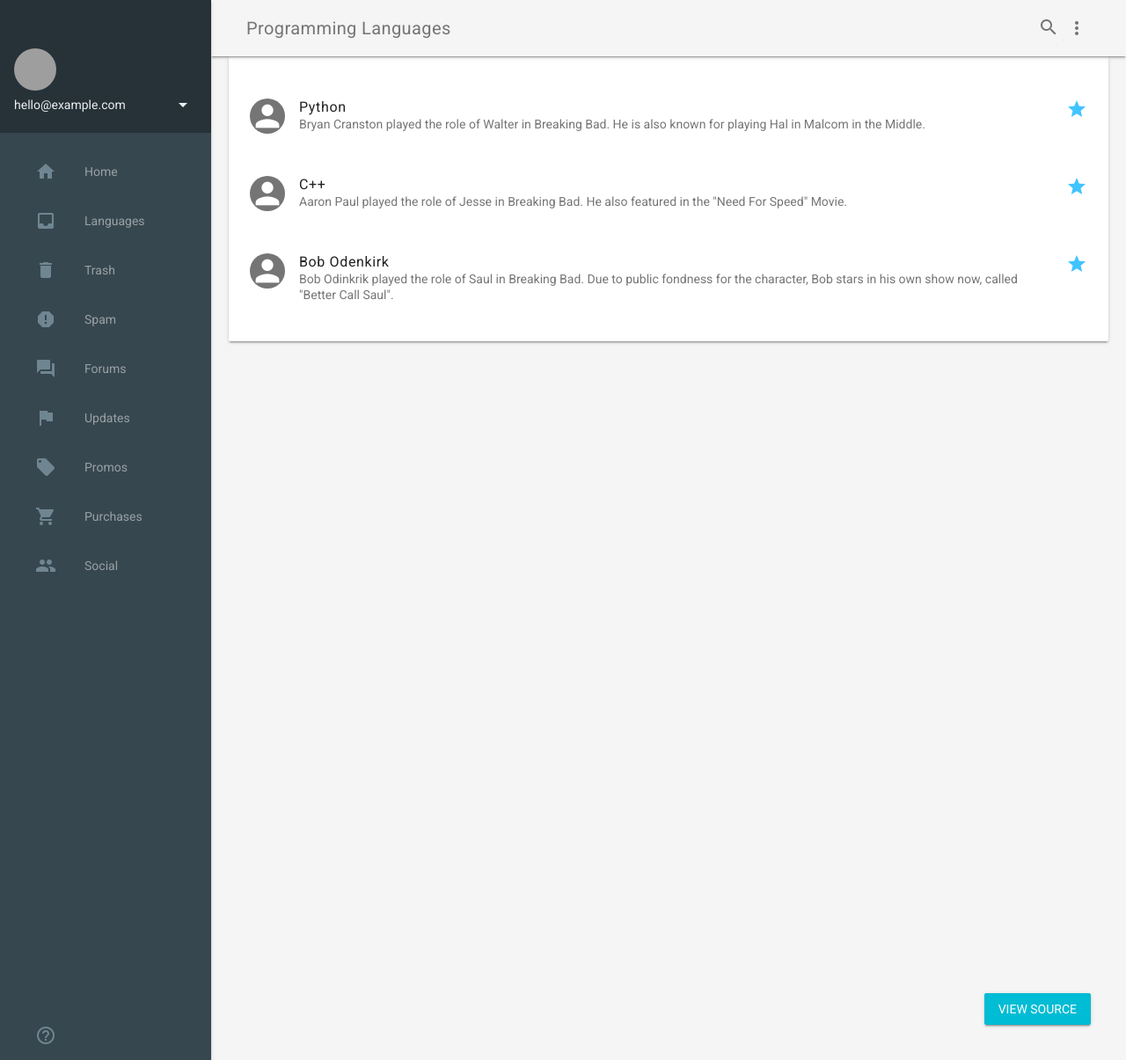
After one commit to ralsuwaidi/djangoApp, a Django app: page /dashboard/languages/ in a window 1280 px wide. The commit adds this page. Shown: the whole page at 88% size. Run offline with Django 3.2, Linux system fonts and the light colour scheme; grey boxes are pictures that could not be loaded.

Commit message:
languages

```diff
--- /dev/null
+++ b/dashboard/templates/dashboard/languages.html
@@ -0,0 +1,489 @@
+<!doctype html>
+<!--
+  Material Design Lite
+  Copyright 2015 Google Inc. All rights reserved.
+
+  Licensed under the Apache License, Version 2.0 (the "License");
+  you may not use this file except in compliance with the License.
+  You may obtain a copy of the License at
+
+      https://www.apache.org/licenses/LICENSE-2.0
+
+  Unless required by applicable law or agreed to in writing, software
+  distributed under the License is distributed on an "AS IS" BASIS,
+  WITHOUT WARRANTIES OR CONDITIONS OF ANY KIND, either express or implied.
+  See the License for the specific language governing permissions and
+  limitations under the License
+-->
+<html lang="en">
+
+<head>
+    <meta charset="utf-8">
+    <meta http-equiv="X-UA-Compatible" content="IE=edge">
+    <meta name="description" content="A front-end template that helps you build fast, modern mobile web apps.">
+    <meta name="viewport" content="width=device-width, initial-scale=1.0, minimum-scale=1.0">
+    <title>Languages Design Lite</title>
+
+    <!-- Add to homescreen for Chrome on Android -->
+    <meta name="mobile-web-app-capable" content="yes">
+    <link rel="icon" sizes="192x192" href="images/android-desktop.png">
+
+    <!-- Add to homescreen for Safari on iOS -->
+    <meta name="apple-mobile-web-app-capable" content="yes">
+    <meta name="apple-mobile-web-app-status-bar-style" content="black">
+    <meta name="apple-mobile-web-app-title" content="Material Design Lite">
+    <link rel="apple-touch-icon-precomposed" href="images/ios-desktop.png">
+
+    <!-- Tile icon for Win8 (144x144 + tile color) -->
+    <meta name="msapplication-TileImage" content="images/touch/ms-touch-icon-144x144-precomposed.png">
+    <meta name="msapplication-TileColor" content="#3372DF">
+
+    <link rel="shortcut icon" href="images/favicon.png">
+
+    <!-- SEO: If your mobile URL is different from the desktop URL, add a canonical link to the desktop page https://developers.google.com/webmasters/smartphone-sites/feature-phones -->
+    <!--
+    <link rel="canonical" href="http://www.example.com/">
+    -->
+
+    <link rel="stylesheet" href="https://fonts.googleapis.com/css?family=Roboto:regular,bold,italic,thin,light,bolditalic,black,medium&amp;lang=en">
+    <link rel="stylesheet" href="https://fonts.googleapis.com/icon?family=Material+Icons">
+    <link rel="stylesheet" href="https://code.getmdl.io/1.3.0/material.cyan-light_blue.min.css">
+    <link rel="stylesheet" href="styles.css">
+    <style>
+        #view-source {
+            position: fixed;
+            display: block;
+            right: 0;
+            bottom: 0;
+            margin-right: 40px;
+            margin-bottom: 40px;
+            z-index: 900;
+        }
+
+.wide-card {
+  width: 1000px ;
+}
+        /**
+ * Copyright 2015 Google Inc. All Rights Reserved.
+ *
+ * Licensed under the Apache License, Version 2.0 (the "License");
+ * you may not use this file except in compliance with the License.
+ * You may obtain a copy of the License at
+ *
+ *      http://www.apache.org/licenses/LICENSE-2.0
+ *
+ * Unless required by applicable law or agreed to in writing, software
+ * distributed under the License is distributed on an "AS IS" BASIS,
+ * WITHOUT WARRANTIES OR CONDITIONS OF ANY KIND, either express or implied.
+ * See the License for the specific language governing permissions and
+ * limitations under the License.
+ */
+
+        html,
+        body {
+            font-family: 'Roboto', 'Helvetica', sans-serif;
+        }
+
+        .demo-avatar {
+            width: 48px;
+            height: 48px;
+            border-radius: 24px;
+        }
+
+        .demo-layout .mdl-layout__header .mdl-layout__drawer-button {
+            color: rgba(0, 0, 0, 0.54);
+        }
+
+        .mdl-layout__drawer .avatar {
+            margin-bottom: 16px;
+        }
+
+        .demo-drawer {
+            border: none;
+        }
+
+        /* iOS Safari specific workaround */
+
+        .demo-drawer .mdl-menu__container {
+            z-index: -1;
+        }
+
+        .demo-drawer .demo-navigation {
+            z-index: -2;
+        }
+
+        /* END iOS Safari specific workaround */
+
+        .demo-drawer .mdl-menu .mdl-menu__item {
+            display: -webkit-flex;
+            display: -ms-flexbox;
+            display: flex;
+            -webkit-align-items: center;
+            -ms-flex-align: center;
+            align-items: center;
+        }
+
+        .demo-drawer-header {
+            box-sizing: border-box;
+            display: -webkit-flex;
+            display: -ms-flexbox;
+            display: flex;
+            -webkit-flex-direction: column;
+            -ms-flex-direction: column;
+            flex-direction: column;
+            -webkit-justify-content: flex-end;
+            -ms-flex-pack: end;
+            justify-content: flex-end;
+            padding: 16px;
+            height: 151px;
+        }
+
+        .demo-avatar-dropdown {
+            display: -webkit-flex;
+            display: -ms-flexbox;
+            display: flex;
+            position: relative;
+            -webkit-flex-direction: row;
+            -ms-flex-direction: row;
+            flex-direction: row;
+            -webkit-align-items: center;
+            -ms-flex-align: center;
+            align-items: center;
+            width: 100%;
+        }
+
+        .demo-navigation {
+            -webkit-flex-grow: 1;
+            -ms-flex-positive: 1;
+            flex-grow: 1;
+        }
+
+        .demo-layout .demo-navigation .mdl-navigation__link {
+            display: -webkit-flex !important;
+            display: -ms-flexbox !important;
+            display: flex !important;
+            -webkit-flex-direction: row;
+            -ms-flex-direction: row;
+            flex-direction: row;
+            -webkit-align-items: center;
+            -ms-flex-align: center;
+            align-items: center;
+            color: rgba(255, 255, 255, 0.56);
+            font-weight: 500;
+        }
+
+        .demo-layout .demo-navigation .mdl-navigation__link:hover {
+            background-color: #00BCD4;
+            color: #37474F;
+        }
+
+        .demo-navigation .mdl-navigation__link .material-icons {
+            font-size: 24px;
+            color: rgba(255, 255, 255, 0.56);
+            margin-right: 32px;
+        }
+
+        .demo-content {
+            max-width: 1080px;
+        }
+
+        .demo-charts {
+            -webkit-align-items: center;
+            -ms-flex-align: center;
+            align-items: center;
+        }
+
+        .demo-chart:nth-child(1) {
+            color: #ACEC00;
+        }
+
+        .demo-chart:nth-child(2) {
+            color: #00BBD6;
+        }
+
+        .demo-chart:nth-child(3) {
+            color: #BA65C9;
+        }
+
+        .demo-chart:nth-child(4) {
+            color: #EF3C79;
+        }
+
+        .demo-graphs {
+            padding: 16px 32px;
+            display: -webkit-flex;
+            display: -ms-flexbox;
+            display: flex;
+            -webkit-flex-direction: column;
+            -ms-flex-direction: column;
+            flex-direction: column;
+            -webkit-align-items: stretch;
+            -ms-flex-align: stretch;
+            align-items: stretch;
+        }
+
+        _:-ms-input-placeholder,
+        :root .demo-graphs {
+            min-height: 664px;
+        }
+
+        _:-ms-input-placeholder,
+        :root .demo-graph {
+            max-height: 300px;
+        }
+
+        /* TODO end */
+
+        .demo-graph:nth-child(1) {
+            color: #00b9d8;
+        }
+
+        .demo-graph:nth-child(2) {
+            color: #d9006e;
+        }
+
+        .demo-cards {
+            -webkit-align-items: flex-start;
+            -ms-flex-align: start;
+            align-items: flex-start;
+            -webkit-align-content: flex-start;
+            -ms-flex-line-pack: start;
+            align-content: flex-start;
+        }
+
+        .demo-cards .demo-separator {
+            height: 32px;
+        }
+
+        .demo-cards .mdl-card__title.mdl-card__title {
+            color: white;
+            font-size: 24px;
+            font-weight: 400;
+        }
+
+        .demo-cards ul {
+            padding: 0;
+        }
+
+        .demo-cards h3 {
+            font-size: 1em;
+        }
+
+        .demo-updates .mdl-card__title {
+            min-height: 200px;
+            background-image: url('images/dog.png');
+            background-position: 90% 100%;
+            background-repeat: no-repeat;
+        }
+
+        .demo-cards .mdl-card__actions a {
+            color: #00BCD4;
+            text-decoration: none;
+        }
+
+        .demo-options h3 {
+            margin: 0;
+        }
+
+        .demo-options .mdl-checkbox__box-outline {
+            border-color: rgba(255, 255, 255, 0.89);
+        }
+
+        .demo-options ul {
+            margin: 0;
+            list-style-type: none;
+        }
+
+        .demo-options li {
+            margin: 4px 0;
+        }
+
+        .demo-options .material-icons {
+            color: rgba(255, 255, 255, 0.89);
+        }
+
+        .demo-options .mdl-card__actions {
+            height: 64px;
+            display: -webkit-flex;
+            display: -ms-flexbox;
+            display: flex;
+            box-sizing: border-box;
+            -webkit-align-items: center;
+            -ms-flex-align: center;
+            align-items: center;
+        }
+    </style>
+</head>
+
+<body>
+    <div class="demo-layout mdl-layout mdl-js-layout mdl-layout--fixed-drawer mdl-layout--fixed-header">
+        <header class="demo-header mdl-layout__header mdl-color--grey-100 mdl-color-text--grey-600">
+            <div class="mdl-layout__header-row">
+                <span class="mdl-layout-title">Programming Languages</span>
+                <div class="mdl-layout-spacer"></div>
+                <div class="mdl-textfield mdl-js-textfield mdl-textfield--expandable">
+                    <label class="mdl-button mdl-js-button mdl-button--icon" for="search">
+                        <i class="material-icons">search</i>
+                    </label>
+                    <div class="mdl-textfield__expandable-holder">
+                        <input class="mdl-textfield__input" type="text" id="search">
+                        <label class="mdl-textfield__label" for="search">Enter your query...</label>
+                    </div>
+                </div>
+                <button class="mdl-button mdl-js-button mdl-js-ripple-effect mdl-button--icon" id="hdrbtn">
+                    <i class="material-icons">more_vert</i>
+                </button>
+                <ul class="mdl-menu mdl-js-menu mdl-js-ripple-effect mdl-menu--bottom-right" for="hdrbtn">
+                    <li class="mdl-menu__item">About</li>
+                    <li class="mdl-menu__item">Contact</li>
+                    <li class="mdl-menu__item">Legal information</li>
+                </ul>
+            </div>
+        </header>
+        <div class="demo-drawer mdl-layout__drawer mdl-color--blue-grey-900 mdl-color-text--blue-grey-50">
+            <header class="demo-drawer-header">
+                <img src="images/user.jpg" class="demo-avatar">
+                <div class="demo-avatar-dropdown">
+                    <span>hello@example.com</span>
+                    <div class="mdl-layout-spacer"></div>
+                    <button id="accbtn" class="mdl-button mdl-js-button mdl-js-ripple-effect mdl-button--icon">
+                        <i class="material-icons" role="presentation">arrow_drop_down</i>
+                        <span class="visuallyhidden">Accounts</span>
+                    </button>
+                    <ul class="mdl-menu mdl-menu--bottom-right mdl-js-menu mdl-js-ripple-effect" for="accbtn">
+                        <li class="mdl-menu__item">hello@example.com</li>
+                        <li class="mdl-menu__item">info@example.com</li>
+                        <li class="mdl-menu__item">
+                            <i class="material-icons">add</i>Add another account...</li>
+                    </ul>
+                </div>
+            </header>
+            <nav class="demo-navigation mdl-navigation mdl-color--blue-grey-800">
+                <a class="mdl-navigation__link" href="">
+                    <i class="mdl-color-text--blue-grey-400 material-icons" role="presentation">home</i>Home</a>
+                <a class="mdl-navigation__link" href="languages">
+                    <i class="mdl-color-text--blue-grey-400 material-icons" role="presentation">inbox</i>Languages</a>
+                <a class="mdl-navigation__link" href="">
+                    <i class="mdl-color-text--blue-grey-400 material-icons" role="presentation">delete</i>Trash</a>
+                <a class="mdl-navigation__link" href="">
+                    <i class="mdl-color-text--blue-grey-400 material-icons" role="presentation">report</i>Spam</a>
+                <a class="mdl-navigation__link" href="">
+                    <i class="mdl-color-text--blue-grey-400 material-icons" role="presentation">forum</i>Forums</a>
+                <a class="mdl-navigation__link" href="">
+                    <i class="mdl-color-text--blue-grey-400 material-icons" role="presentation">flag</i>Updates</a>
+                <a class="mdl-navigation__link" href="">
+                    <i class="mdl-color-text--blue-grey-400 material-icons" role="presentation">local_offer</i>Promos</a>
+                <a class="mdl-navigation__link" href="">
+                    <i class="mdl-color-text--blue-grey-400 material-icons" role="presentation">shopping_cart</i>Purchases</a>
+                <a class="mdl-navigation__link" href="">
+                    <i class="mdl-color-text--blue-grey-400 material-icons" role="presentation">people</i>Social</a>
+                <div class="mdl-layout-spacer"></div>
+                <a class="mdl-navigation__link" href="">
+                    <i class="mdl-color-text--blue-grey-400 material-icons" role="presentation">help_outline</i>
+                    <span class="visuallyhidden">Help</span>
+                </a>
+            </nav>
+        </div>
+        <main class="mdl-layout__content mdl-color--grey-100">
+            <div class="mdl-grid demo-content mdl-card wide-card  mdl-shadow--2dp">
+                <ul class="demo-list-three mdl-list">
+                    <li class="mdl-list__item mdl-list__item--three-line">
+                        <span class="mdl-list__item-primary-content">
+                            <i class="material-icons mdl-list__item-avatar">person</i>
+                            <span>Python</span>
+                            <span class="mdl-list__item-text-body">
+                                Bryan Cranston played the role of Walter in Breaking Bad. He is also known for playing Hal in Malcom in the Middle.
+                            </span>
+                        </span>
+                        <span class="mdl-list__item-secondary-content">
+                            <a class="mdl-list__item-secondary-action" href="#">
+                                <i class="material-icons">star</i>
+                            </a>
+                        </span>
+                    </li>
+                    <li class="mdl-list__item mdl-list__item--three-line">
+                        <span class="mdl-list__item-primary-content">
+                            <i class="material-icons  mdl-list__item-avatar">person</i>
+                            <span>C++</span>
+                            <span class="mdl-list__item-text-body">
+                                Aaron Paul played the role of Jesse in Breaking Bad. He also featured in the "Need For Speed" Movie.
+                            </span>
+                        </span>
+                        <span class="mdl-list__item-secondary-content">
+                            <a class="mdl-list__item-secondary-action" href="#">
+                                <i class="material-icons">star</i>
+                            </a>
+                        </span>
+                    </li>
+                    <li class="mdl-list__item mdl-list__item--three-line">
+                        <span class="mdl-list__item-primary-content">
+                            <i class="material-icons  mdl-list__item-avatar">person</i>
+                            <span>Bob Odenkirk</span>
+                            <span class="mdl-list__item-text-body">
+                                Bob Odinkrik played the role of Saul in Breaking Bad. Due to public fondness for the character, Bob stars in his own show
+                                now, called "Better Call Saul".
+                            </span>
+                        </span>
+                        <span class="mdl-list__item-secondary-content">
+                            <a class="mdl-list__item-secondary-action" href="#">
+                                <i class="material-icons">star</i>
+                            </a>
+                        </span>
+                    </li>
+                </ul>
+            </div>
+        </main>
+    </div>
+    <svg xmlns="http://www.w3.org/2000/svg" xmlns:xlink="http://www.w3.org/1999/xlink" version="1.1" style="position: fixed; left: -1000px; height: -1000px;">
+        <defs>
+            <mask id="piemask" maskContentUnits="objectBoundingBox">
+                <circle cx=0.5 cy=0.5 r=0.49 fill="white" />
+                <circle cx=0.5 cy=0.5 r=0.40 fill="black" />
+            </mask>
+            <g id="piechart">
+                <circle cx=0.5 cy=0.5 r=0.5 />
+                <path d="M 0.5 0.5 0.5 0 A 0.5 0.5 0 0 1 0.95 0.28 z" stroke="none" fill="rgba(255, 255, 255, 0.75)" />
+            </g>
+        </defs>
+    </svg>
+    <svg version="1.1" xmlns="http://www.w3.org/2000/svg" xmlns:xlink="http://www.w3.org/1999/xlink" viewBox="0 0 500 250" style="position: fixed; left: -1000px; height: -1000px;">
+        <defs>
+            <g id="chart">
+                <g id="Gridlines">
+                    <line fill="#888888" stroke="#888888" stroke-miterlimit="10" x1="0" y1="27.3" x2="468.3" y2="27.3" />
+                    <line fill="#888888" stroke="#888888" stroke-miterlimit="10" x1="0" y1="66.7" x2="468.3" y2="66.7" />
+                    <line fill="#888888" stroke="#888888" stroke-miterlimit="10" x1="0" y1="105.3" x2="468.3" y2="105.3" />
+                    <line fill="#888888" stroke="#888888" stroke-miterlimit="10" x1="0" y1="144.7" x2="468.3" y2="144.7" />
+                    <line fill="#888888" stroke="#888888" stroke-miterlimit="10" x1="0" y1="184.3" x2="468.3" y2="184.3" />
+                </g>
+                <g id="Numbers">
+                    <text transform="matrix(1 0 0 1 485 29.3333)" fill="#888888" font-family="'Roboto'" font-size="9">500</text>
+                    <text transform="matrix(1 0 0 1 485 69)" fill="#888888" font-family="'Roboto'" font-size="9">400</text>
+                    <text transform="matrix(1 0 0 1 485 109.3333)" fill="#888888" font-family="'Roboto'" font-size="9">300</text>
+                    <text transform="matrix(1 0 0 1 485 149)" fill="#888888" font-family="'Roboto'" font-size="9">200</text>
+                    <text transform="matrix(1 0 0 1 485 188.3333)" fill="#888888" font-family="'Roboto'" font-size="9">100</text>
+                    <text transform="matrix(1 0 0 1 0 249.0003)" fill="#888888" font-family="'Roboto'" font-size="9">1</text>
+                    <text transform="matrix(1 0 0 1 78 249.0003)" fill="#888888" font-family="'Roboto'" font-size="9">2</text>
+                    <text transform="matrix(1 0 0 1 154.6667 249.0003)" fill="#888888" font-family="'Roboto'" font-size="9">3</text>
+                    <text transform="matrix(1 0 0 1 232.1667 249.0003)" fill="#888888" font-family="'Roboto'" font-size="9">4</text>
+                    <text transform="matrix(1 0 0 1 309 249.0003)" fill="#888888" font-family="'Roboto'" font-size="9">5</text>
+                    <text transform="matrix(1 0 0 1 386.6667 249.0003)" fill="#888888" font-family="'Roboto'" font-size="9">6</text>
+                    <text transform="matrix(1 0 0 1 464.3333 249.0003)" fill="#888888" font-family="'Roboto'" font-size="9">7</text>
+                </g>
+                <g id="Layer_5">
+                    <polygon opacity="0.36" stroke-miterlimit="10" points="0,223.3 48,138.5 154.7,169 211,88.5
+              294.5,80.5 380,165.2 437,75.5 469.5,223.3 	" />
+                </g>
+                <g id="Layer_4">
+                    <polygon stroke-miterlimit="10" points="469.3,222.7 1,222.7 48.7,166.7 155.7,188.3 212,132.7
+              296.7,128 380.7,184.3 436.7,125 	" />
+                </g>
+            </g>
+        </defs>
+    </svg>
+    <a href="https://github.com/google/material-design-lite/blob/mdl-1.x/templates/dashboard/" target="_blank" id="view-source"
+        class="mdl-button mdl-js-button mdl-button--raised mdl-js-ripple-effect mdl-button--colored mdl-color-text--white">View Source</a>
+    <script src="https://code.getmdl.io/1.3.0/material.min.js"></script>
+</body>
+
+</html>
--- a/dashboard/urls.py
+++ b/dashboard/urls.py
@@ -3,4 +3,5 @@ from . import views
 
 urlpatterns = [
     path('', views.index,  name='index'),
+    path('languages/', views.languages,  name='languages'),
 ]
--- a/dashboard/views.py
+++ b/dashboard/views.py
@@ -3,6 +3,7 @@ from django.views import generic
 
 # Create your views here.
 def index(request):
+    return render(request, 'dashboard/index.html', )
 
-
-    return render(request, 'dashboard/index.html', )
+def languages(request):
+    return render(request, 'dashboard/languages.html', )
```
Also changed, not shown: dashboard/templates/dashboard/index.html (+12 -6 lines), db.sqlite3.
